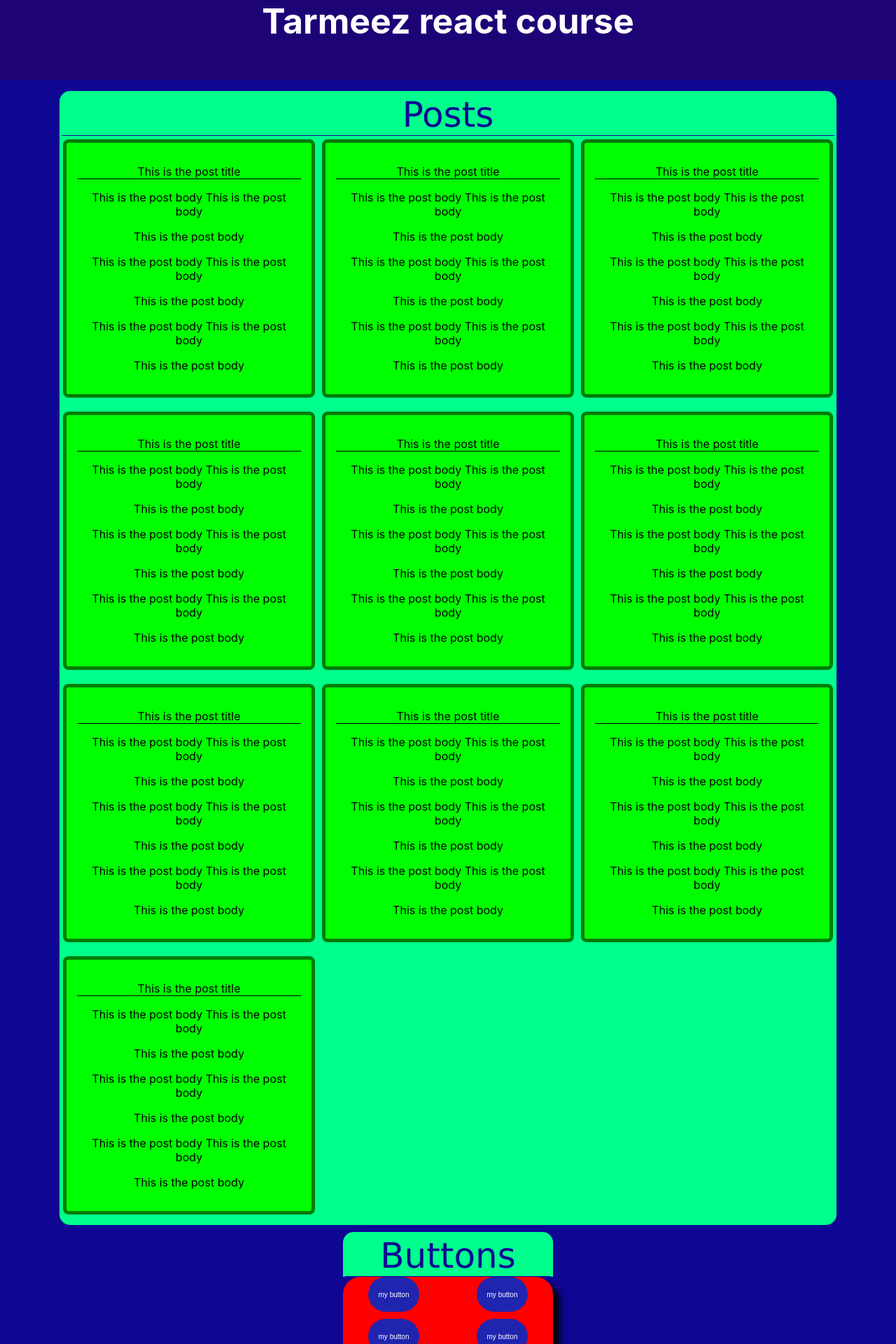
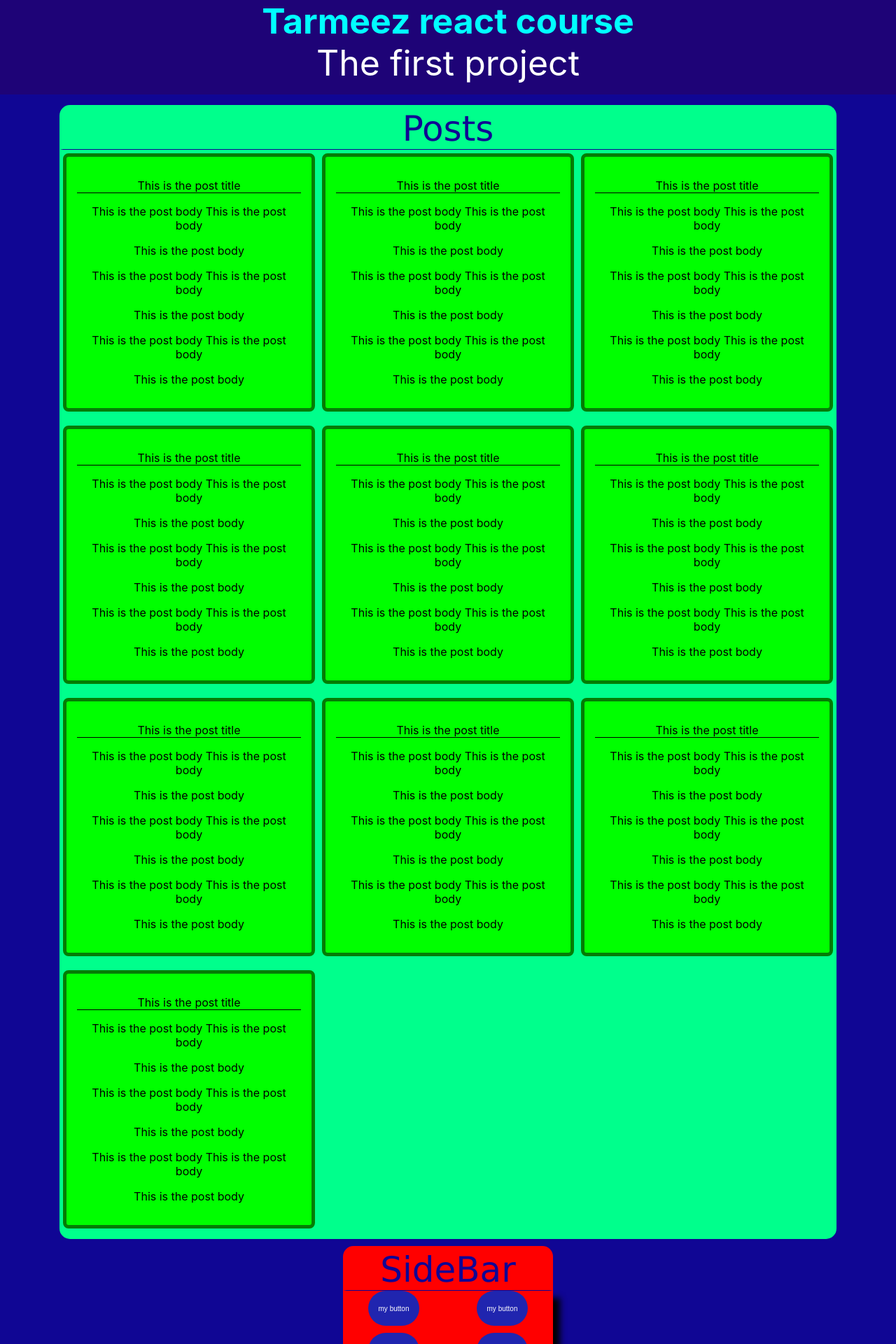
Before and after one commit to adel307/LearnReact, a React (Create React App) app: page / in a window 1280 px wide. Shown: the top 1920 px of the page at 70% size. Built offline with nearby package versions, Linux system fonts and the light colour scheme.

Commit message:
Finish The Project

```diff
--- a/src/App.css
+++ b/src/App.css
@@ -1,4 +1,6 @@
 .App {
+  margin: 0;
+  padding: 0;
   text-align: center;
   background-color: rgb(16, 6, 148);
 }
--- a/src/App.js
+++ b/src/App.js
@@ -1,4 +1,3 @@
-import logo from './logo.svg';
 import './App.css';
 import SideBar from './AppCompotants/SideBar.js'
 import Header from './AppCompotants/header.js'
--- a/src/AppCompotants/Posts.js
+++ b/src/AppCompotants/Posts.js
@@ -26,6 +26,7 @@ function Posts () {
     let PostsList = [];
 
     for(let i = 0 ; i < 10 ; i++){
+        Post.key = i
         PostsList.push(
             <Post/>
         )
@@ -34,7 +35,6 @@ function Posts () {
         <div>
             <p className={"PostsContainerTitleStyle"}>Posts</p>
             <div className={"PostsContainerStyle"}>
-
                 {
                     PostsList
                 }
--- a/src/AppCompotants/SideBar.css
+++ b/src/AppCompotants/SideBar.css
@@ -1,7 +1,21 @@
+.SideBarHeaderStyle {
+    margin: 0;
+    font-family: 'Lucida Sans', 'Lucida Sans Regular', 'Lucida Grande', 'Lucida Sans Unicode', Geneva, Verdana, sans-serif;
+    background-color: red;
+    border: 5px solid red;
+    color:rgb(16, 6, 148);
+    border-top-left-radius: 15px;
+    border-top-right-radius: 15px;
+    border-bottom: 1px solid rgb(16, 6, 148);
+    justify-items: center;
+    font-size: 50px;
+}
+
 .SideBarStyle {
   background-color: red;
   box-shadow: 10px 10px 10px black;
-  border-radius: 25px ;
+  border-bottom-left-radius: 25px;
+  border-bottom-right-radius: 25px;
   display: grid;
   grid-template-columns: repeat(2, 1fr); /* إنشاء عمودين متساويين */
   justify-items: center;
--- a/src/AppCompotants/SideBar.js
+++ b/src/AppCompotants/SideBar.js
@@ -3,7 +3,7 @@ import Button from './Button.js';
 
 function SideBar () {
   let ButtonsList = [];
-  let ButtonsNumber = 11;
+  let ButtonsNumber = 10;
 
   for (ButtonsNumber ; ButtonsNumber ; ButtonsNumber--){
     Button.key = ButtonsNumber
@@ -14,7 +14,7 @@ function SideBar () {
 
   return (
     <div>
-      <p className={"PostsContainerTitleStyle"}>Buttons</p>
+      <p className={"SideBarHeaderStyle"}>SideBar</p>
       <div className={"SideBarStyle"}>
       {
         ButtonsList
--- a/src/AppCompotants/header.css
+++ b/src/AppCompotants/header.css
@@ -8,5 +8,16 @@
     color: hsl(0, 0%, 100%);
     font-size: 50px;
     width: 100%;
-    height: 100px;
+    height: max-content;
 }
+
+.HeaderTitle{
+    margin: 0;
+    padding: 0;
+    color: aqua;
+}
+
+.HeaderContent{
+    margin: 0;
+    padding: 0;
+}
--- a/src/AppCompotants/header.js
+++ b/src/AppCompotants/header.js
@@ -2,7 +2,11 @@ import './header.css';
 
 function Header () {
     return (
-        <h4 className={"HeaderStyle"}>Tarmeez react course</h4>
+        <div className={"HeaderStyle"}>
+            <h4 className={"HeaderTitle"} >Tarmeez react course</h4>
+            <p className={"HeaderContent"} >The first project</p>
+
+        </div>
     )
 }
 
```
